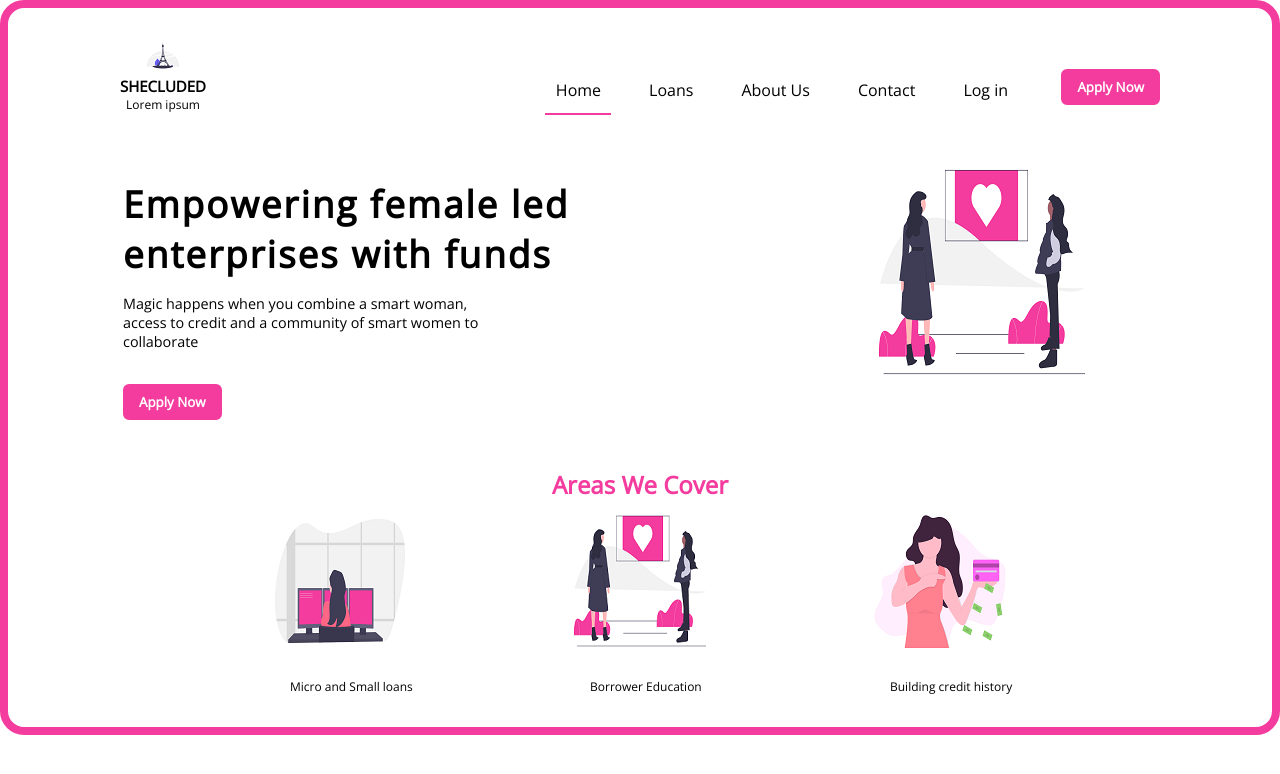
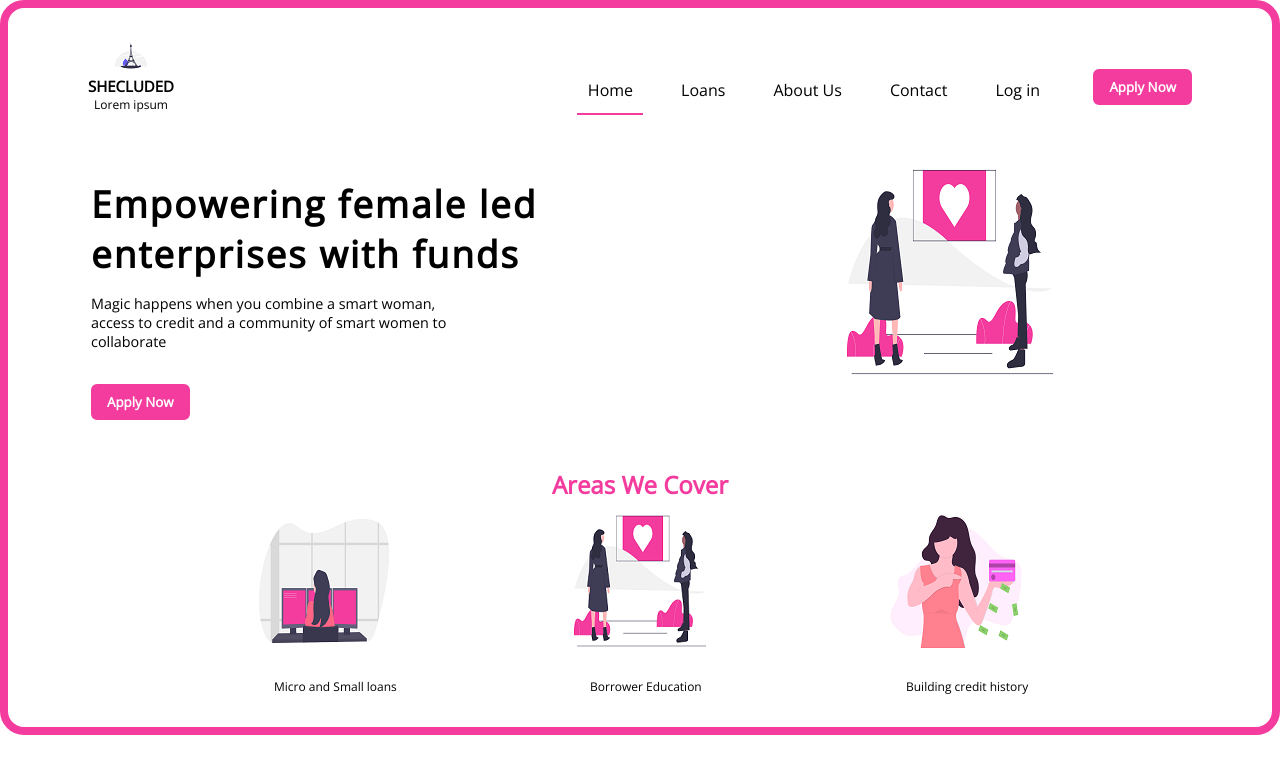
Before and after one commit to ukshedrack/Shecluded, a plain HTML site: page index.html in a window 1280 px wide. Drawn offline with nearby package versions, Linux system fonts and the light colour scheme.

Commit message:
Update practice-2.css

```diff
--- a/practice-2.css
+++ b/practice-2.css
@@ -10,7 +10,7 @@ a {
 .header{
 	background: #ffffff;
 	min-height: 30vh;
-	padding: 2em 7em;
+	padding: 2em 5em;
 	border: 8px solid #F43C9E;
 	border-radius: 24px;
 }
```
